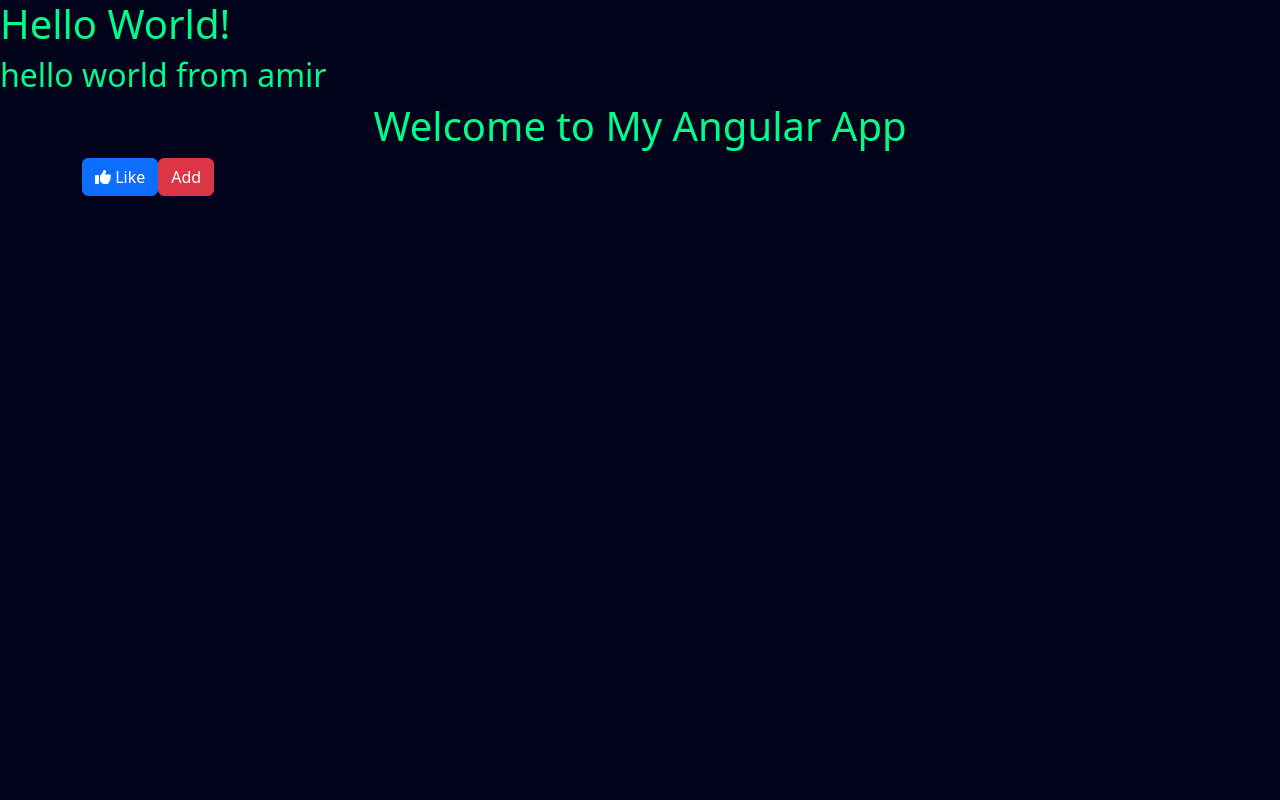
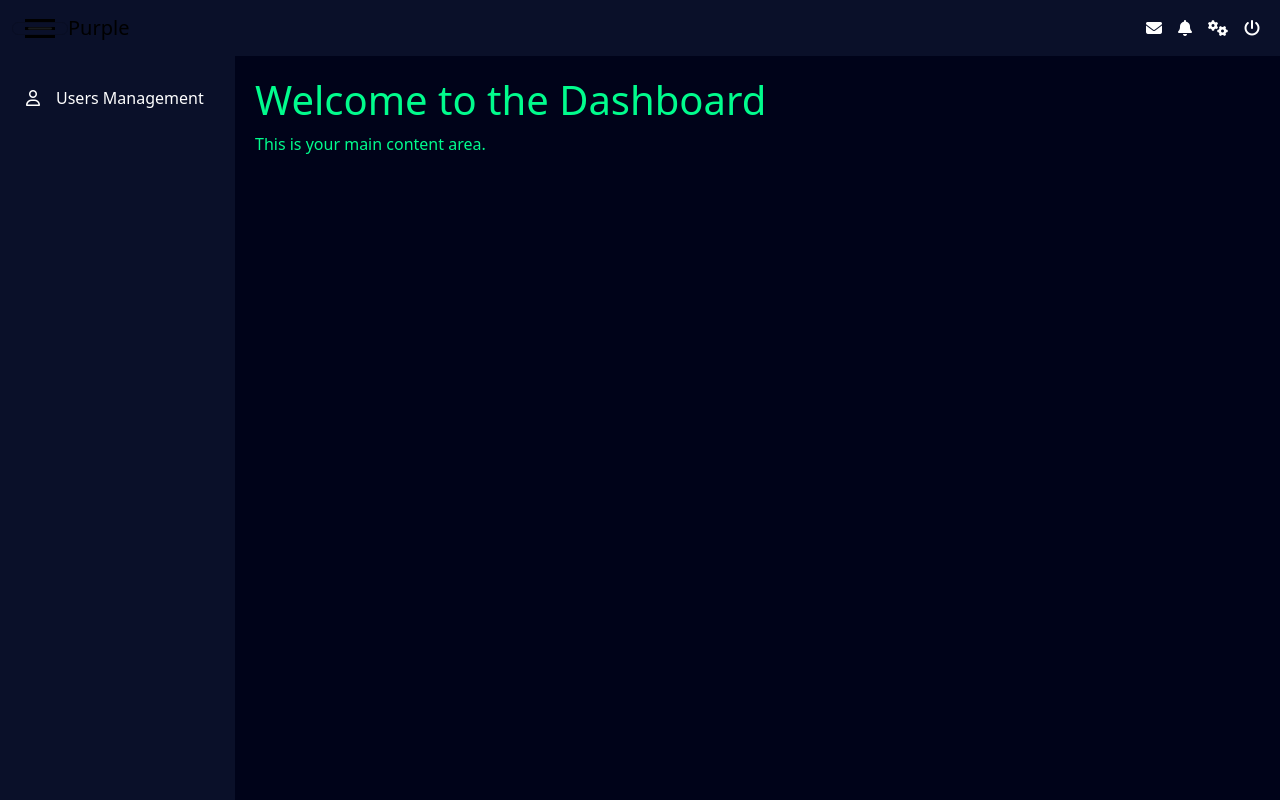
Before and after one commit to SE-Department-Projects/SE2_front, an Angular app: page /AdminDashboard in a window 1280 px wide. Before the commit this address led to /. Built offline with nearby package versions, Linux system fonts and the light colour scheme.

Commit message:
add admin dashboard

```diff
--- a/src/app/app-routing.module.ts
+++ b/src/app/app-routing.module.ts
@@ -2,6 +2,8 @@
 import { RouterModule, Routes } from '@angular/router';
 import { AuthLayoutComponent } from './layouts/auth-layout/auth-layout.component';
 import { LoginComponent } from './pages/auth/login/login.component';
+// import { AdminDashboardComponent } from './pages/Admin/admin-dashboard/admin-dashboard.component';
+import { AdminLayoutComponent } from './layouts/admin-layout/admin-layout.component';
 
 const routes: Routes = [
   {
@@ -14,6 +16,10 @@
       },
     ],
   },
+  {
+    path: 'AdminDashboard',
+    component: AdminLayoutComponent,
+  },
 ];
 
 @NgModule({
--- a/src/app/app.component.html
+++ b/src/app/app.component.html
@@ -1,19 +1,4 @@
-<h1>Hello World!</h1>
-<h2>hello world from amir</h2>
-<!-- Using Bootstrap classes -->
-<div class="container">
-  <div class="row">
-    <div class="col-12">
-      <h1 class="text-center">Welcome to My Angular App</h1>
-      <button class="btn btn-primary">
-        <i class="fas fa-thumbs-up"></i> Like
-      </button>
-      <app-button
-        btnClass="btn btn-danger"
-        text="Add"
-        (btnClick)="btnTest()"
-      ></app-button>
-    </div>
-  </div>
-</div>
+<!-- <a class="nav-link" routerLink="AdminDashboard" routerLinkActive="active-link"
+  >admin</a -->
+
 <router-outlet></router-outlet>
--- a/src/app/app.module.ts
+++ b/src/app/app.module.ts
@@ -8,6 +8,7 @@
 import { AuthLayoutComponent } from './layouts/auth-layout/auth-layout.component';
 import { AdminLayoutComponent } from './layouts/admin-layout/admin-layout.component';
 import { FooterComponent } from './shared/components/footer/footer.component';
+import { AdminDashboardComponent } from './pages/Admin/admin-dashboard/admin-dashboard.component';
 
 @NgModule({
   declarations: [
@@ -17,6 +18,7 @@
     AuthLayoutComponent,
     AdminLayoutComponent,
     FooterComponent,
+    AdminDashboardComponent,
   ],
   imports: [BrowserModule, AppRoutingModule],
   providers: [],
--- a/src/app/layouts/admin-layout/admin-layout.component.css
+++ b/src/app/layouts/admin-layout/admin-layout.component.css
@@ -0,0 +1,108 @@
+/* Sidebar */
+.sidebar {
+    width: 235px;
+    position: fixed;
+    top: 0;
+    left: 0;
+    height: 100%;
+    background-color: #0a1029;
+    padding-top: 20px;
+    transition: transform 0.3s ease-in-out;
+}
+
+.sidebar.hidden {
+    transform: translateX(-100%);
+}
+
+a i {
+    color: white;
+}
+
+.sidebar .nav-item {
+    padding: 10px;
+}
+
+.sidebar .nav-link {
+    color: white;
+}
+
+.sidebar .nav-link:hover {
+    /* background-color: #e2e6ea; */
+    color: var(--secondary-color);
+}
+
+/* Main content */
+.main-content {
+    margin-left: 235px;
+    padding: 20px;
+    transition: margin-left 0.3s ease-in-out;
+}
+
+.main-content.shifted {
+    margin-left: 0;
+}
+
+/* Navbar */
+.navbar {
+    background-color: #0a1029;
+    transition: margin-left 0.3s ease-in-out;
+}
+
+/* Sidebar Toggle Button */
+.toggle-btn {
+    display: block;
+    cursor: pointer;
+}
+
+.toggle-btn .navbar-toggler-icon {
+    background-color: #000;
+    width: 30px;
+    height: 3px;
+    display: block;
+    position: relative;
+}
+
+.toggle-btn .navbar-toggler-icon::before,
+.toggle-btn .navbar-toggler-icon::after {
+    content: '';
+    position: absolute;
+    width: 30px;
+    height: 3px;
+    background-color: #000;
+}
+
+.toggle-btn .navbar-toggler-icon::before {
+    top: -8px;
+}
+
+.toggle-btn .navbar-toggler-icon::after {
+    top: 8px;
+}
+
+/* Hide sidebar on small screens */
+#sidebar-toggle {
+    display: none;
+}
+
+#sidebar-toggle:checked+.sidebar {
+    transform: translateX(0);
+}
+
+#sidebar-toggle:checked+.sidebar+.main-content {
+    margin-left: 235px;
+}
+
+/* Adjust navbar when sidebar is visible */
+@media (max-width: 768px) {
+    .sidebar {
+        width: 200px;
+    }
+
+    .main-content.shifted {
+        margin-left: 0;
+    }
+
+    #sidebar-toggle:checked~.sidebar+.main-content {
+        margin-left: 200px;
+    }
+}
--- a/src/app/layouts/admin-layout/admin-layout.component.html
+++ b/src/app/layouts/admin-layout/admin-layout.component.html
@@ -1 +1,44 @@
-<p>admin-layout works!</p>
+<!-- Sidebar -->
+<input type="checkbox" id="sidebar-toggle" />
+<div class="sidebar my-5">
+  <ul class="nav flex-column">
+    <li class="nav-item">
+      <a class="nav-link active" href="#">
+        <i class="fa-regular fa-user pe-3"></i>Users Management
+      </a>
+    </li>
+  </ul>
+</div>
+
+<!-- Top Navbar -->
+<nav class="navbar navbar-expand-lg navbar-light">
+  <div class="container-fluid">
+    <!-- Sidebar Toggle Button (Hamburger) -->
+    <label class="navbar-toggler toggle-btn" for="sidebar-toggle">
+      <span class="navbar-toggler-icon"></span>
+    </label>
+    <a class="navbar-brand" href="#">Purple</a>
+    <div class="collapse navbar-collapse" id="navbarNav">
+      <ul class="navbar-nav ms-auto">
+        <li class="nav-item">
+          <a class="nav-link" href="#"><i class="fas fa-envelope"></i></a>
+        </li>
+        <li class="nav-item">
+          <a class="nav-link" href="#"><i class="fas fa-bell"></i></a>
+        </li>
+        <li class="nav-item">
+          <a class="nav-link" href="#"><i class="fas fa-cogs"></i></a>
+        </li>
+        <li class="nav-item">
+          <a class="nav-link" href="#"><i class="fas fa-power-off"></i></a>
+        </li>
+      </ul>
+    </div>
+  </div>
+</nav>
+
+<!-- Main Content -->
+<div class="main-content">
+  <h1>Welcome to the Dashboard</h1>
+  <p>This is your main content area.</p>
+</div>
--- /dev/null
+++ b/src/app/pages/Admin/admin-dashboard/admin-dashboard.component.html
@@ -0,0 +1 @@
+<p>admin-dashboard works!</p>
--- a/src/index.html
+++ b/src/index.html
@@ -1,11 +1,12 @@
-<!doctype html>
+<!DOCTYPE html>
 <html lang="en">
   <head>
-  <meta charset="utf-8">
+    <meta charset="utf-8" />
     <title>HumanDetectionFront</title>
-  <base href="/">
-  <meta name="viewport" content="width=device-width, initial-scale=1">
-  <link rel="icon" type="image/x-icon" href="favicon.ico">
+    <base href="/" />
+    <meta name="viewport" content="width=device-width, initial-scale=1" />
+    <link rel="icon" type="image/x-icon" href="favicon.ico" />
+    <script src="https://cdn.jsdelivr.net/npm/bootstrap@5.3.3/dist/js/bootstrap.bundle.min.js"></script>
   </head>
   <body>
     <app-root></app-root>
```
Also changed, not shown: src/app/pages/Admin/admin-dashboard/admin-dashboard.component.ts (added, +10 -0 lines), src/app/pages/Admin/admin-dashboard/admin-dashboard.component.css (added). Lines whose indentation alone changed are shown as unchanged.
